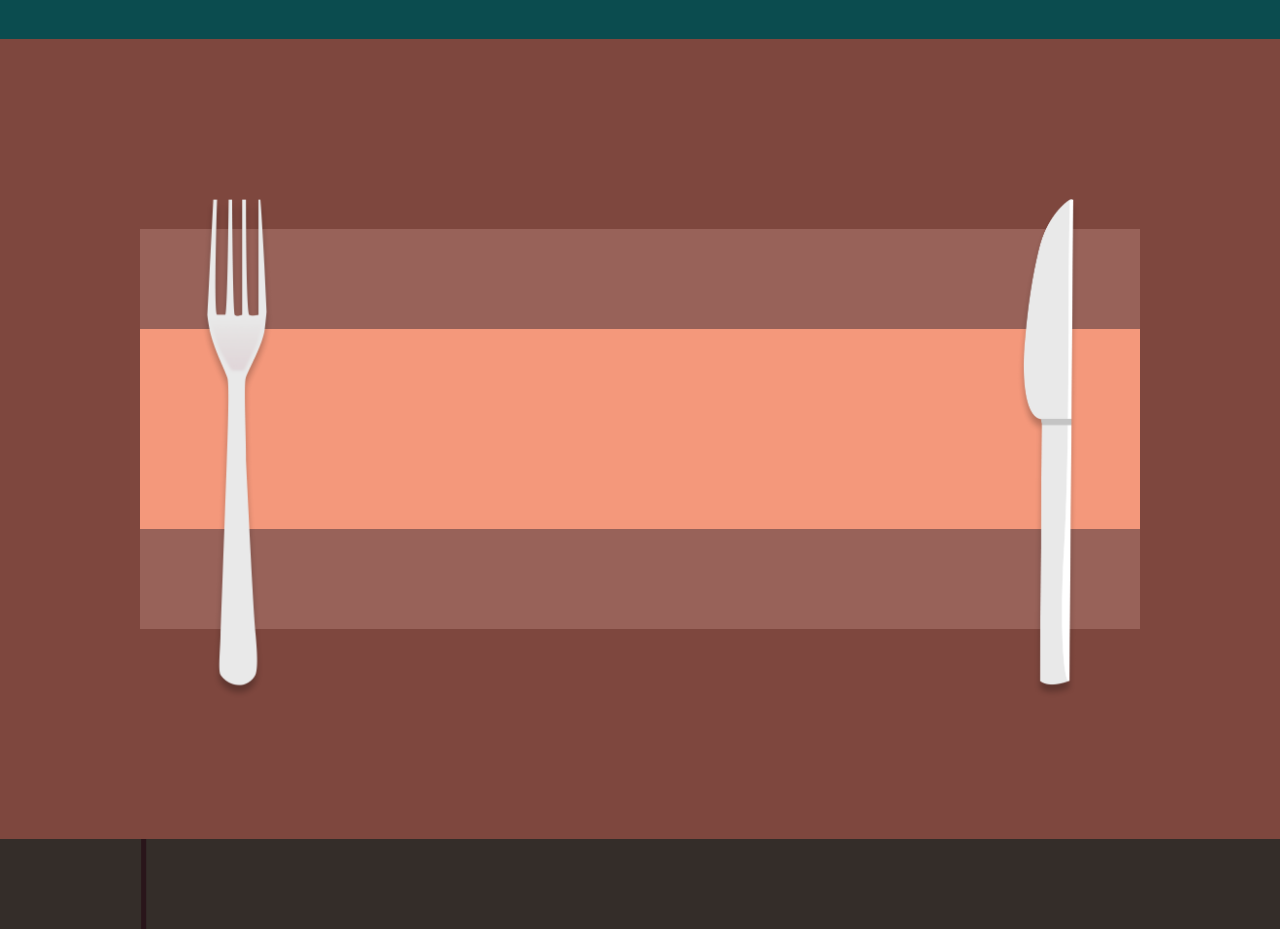
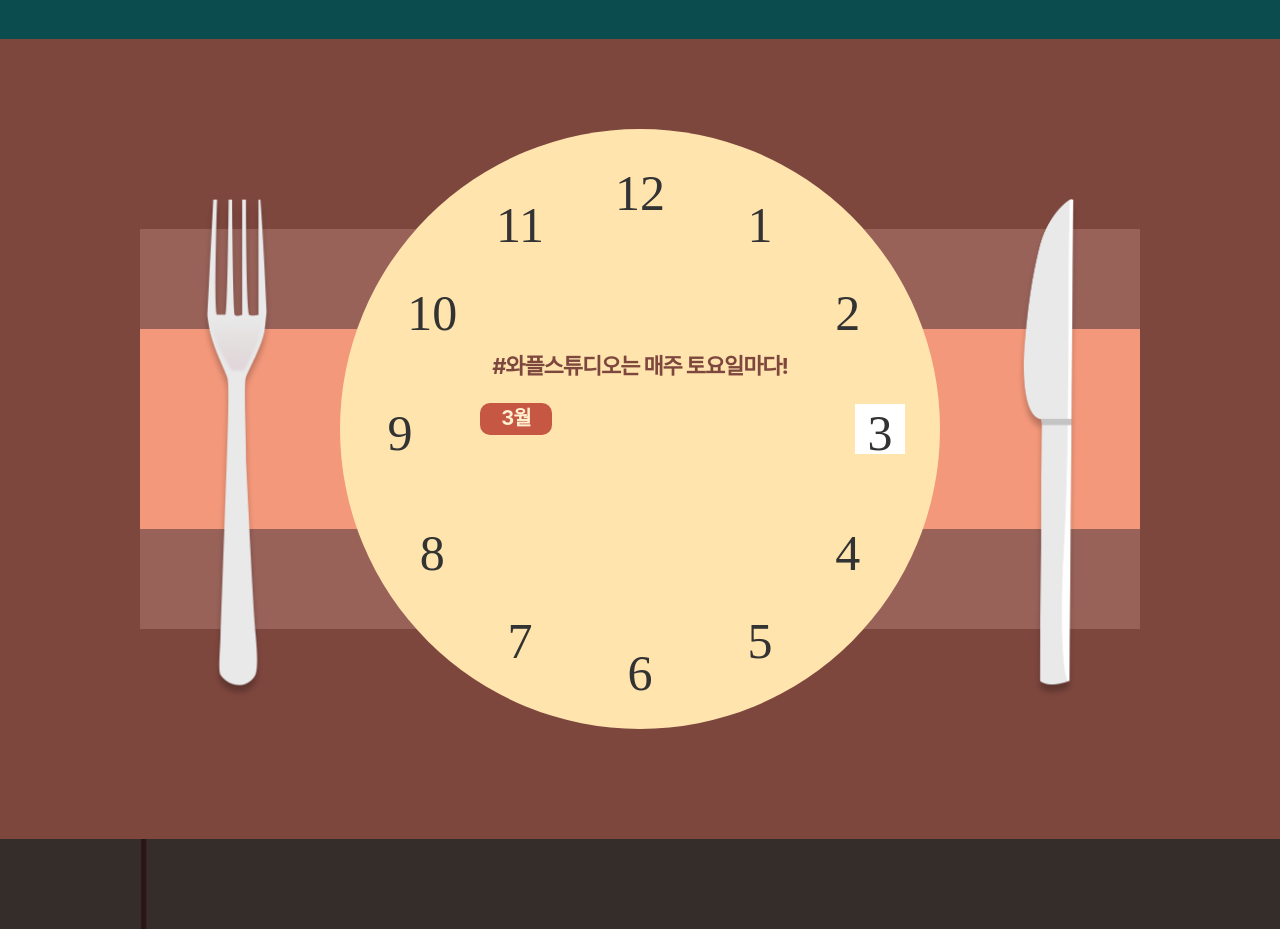
Before and after one commit to wafflestudio/wafflestudio.com-v3, a Svelte app: page / in a window 1280 px wide. Shown: the part 4300-5229 px from the top of the page. Built offline with nearby package versions, Linux system fonts and the light colour scheme.

Commit message:
[#18] implement calendar

```diff
--- /dev/null
+++ b/src/components/schedule/calendar/calendar.svelte
@@ -0,0 +1,52 @@
+<script>
+  import Content from './content.svelte';
+
+  let currentMonth = new Date().getMonth() + 1;
+
+  const monthItems = [1, 2, 3, 4, 5, 6, 7, 8, 9, 10, 11, 12].map((month) => {
+    const left = Math.sin((month * Math.PI) / 6) * 240 + 275;
+    const top = Math.cos(((month + 6) * Math.PI) / 6) * 240 + 275;
+    return {
+      label: month,
+      style: `left: ${left}px; top: ${top}px`,
+    };
+  });
+</script>
+
+<article>
+  {#each monthItems as monthItem, i}
+    <div
+      class="month"
+      class:activeMonth={currentMonth === i + 1}
+      style={monthItem.style}
+      on:mouseenter={() => (currentMonth = monthItem.label)}
+    >
+      {monthItem.label}
+    </div>
+  {/each}
+  <Content {currentMonth} />
+</article>
+
+<style>
+  article {
+    position: absolute;
+    border-radius: 50%;
+    width: 600px;
+    height: 600px;
+    left: calc(50% - 300px);
+    top: calc(50% - 310px);
+    background-color: #ffe4ae;
+  }
+
+  .month {
+    font-family: 'Lobster';
+    font-size: 50px;
+    position: absolute;
+    width: 50px;
+    height: 50px;
+  }
+
+  .activeMonth {
+    background-color: white;
+  }
+</style>
--- /dev/null
+++ b/src/components/schedule/calendar/content.svelte
@@ -0,0 +1,88 @@
+<script lang="ts">
+  import { contents } from './content';
+  export let currentMonth: string;
+</script>
+
+<section>
+  <h3>#와플스튜디오는 매주 토요일마다!</h3>
+  <div>
+    <span>{currentMonth}월</span>
+    <dl>
+      {#each Object.entries(contents[currentMonth]) as [week, activities]}
+        <dt>{week}주</dt>
+        <dd>
+          {#each activities as activity}
+            <p>{activity}</p>
+          {/each}
+        </dd>
+      {/each}
+    </dl>
+  </div>
+</section>
+
+<style>
+  section {
+    position: absolute;
+    width: 320px;
+    left: calc(50% - 160px);
+    top: 200px;
+  }
+
+  h3 {
+    color: #7e473e;
+    font-weight: 700;
+    font-size: 22px;
+    line-height: 30px;
+    letter-spacing: -0.05em;
+  }
+
+  div {
+    display: flex;
+    gap: 20px;
+  }
+
+  span {
+    width: 72px;
+    height: 32px;
+    background: #c55743;
+    color: #fff1cf;
+    font-weight: 700;
+    font-size: 20px;
+    line-height: 30px;
+    text-align: center;
+    letter-spacing: -0.05em;
+    border-radius: 10px;
+  }
+
+  dl {
+    display: grid;
+    grid-template-columns: 36px auto;
+    gap: 20px 0;
+    margin: 0;
+  }
+
+  dt {
+    font-style: normal;
+    font-weight: 700;
+    font-size: 16px;
+    line-height: 20px;
+    letter-spacing: -0.05em;
+    color: #342d29;
+  }
+
+  dd {
+    margin: 0;
+  }
+
+  p {
+    margin: 0;
+    text-align: left;
+    font-family: 'Gmarket Sans TTF';
+    font-style: normal;
+    font-weight: 500;
+    font-size: 14px;
+    line-height: 20px;
+    letter-spacing: -0.05em;
+    color: #7e473e;
+  }
+</style>
--- /dev/null
+++ b/src/components/schedule/calendar/content.ts
@@ -0,0 +1,18 @@
+export const contents: { [key: string]: { [key: string]: string[] } } = {
+  1: {
+    1: ['토이프로젝트 중간발표'],
+    2: ['정기 코딩 모임', '프로그래머 & 디자이너 선발 시작'],
+    4: ['와플 굽기', '토이프로젝트 최종발표', '프로그래머 & 디자이너 선발 종료'],
+  },
+  2: {},
+  3: {},
+  4: {},
+  5: {},
+  6: {},
+  7: {},
+  8: {},
+  9: {},
+  10: {},
+  11: {},
+  12: {},
+};
--- a/src/components/schedule/schedule.svelte
+++ b/src/components/schedule/schedule.svelte
@@ -1,9 +1,11 @@
 <script>
   import Background from './background/background.svelte';
+  import Calendar from './calendar/calendar.svelte';
 </script>
 
 <section>
   <Background />
+  <Calendar />
 </section>
 
 <style>
```
